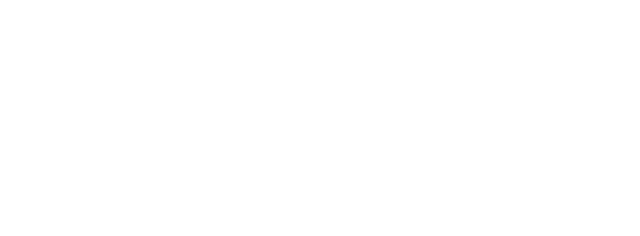
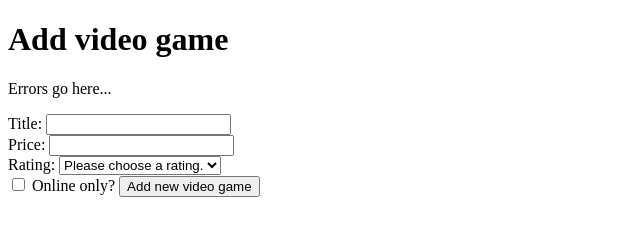
Before and after one commit to DOOMNOTRON/AddProduct, a plain HTML site: page index.html in a window 1280 px wide. Shown: the whole page, without its empty margins (0-640 px from the left). Drawn offline with Linux system fonts and the light colour scheme.

Commit message:
Created basic add video game form

```diff
--- a/index.html
+++ b/index.html
@@ -8,5 +8,35 @@
 </head>
 <body>
 
+    <h1>Add video game</h1>
+
+    <div id="validation-summary">
+        <p>Errors go here...</p>
+    </div>
+
+    <form action="">
+        <label for="title">Title: </label>
+        <input id ="title" type="text">
+        <br>
+
+        <label for="price">Price: </label>
+        <input id ="price" type="text">
+        <br>
+
+        <label for="rating">Rating: </label>
+        <select name="" id="rating">
+            <option>Please choose a rating.</option>
+            <option>E</option>
+            <option>T</option>
+            <option>M</option>
+        </select>
+        <br>
+
+        <input type="checkbox" name="" id="online">
+        <label for="online">Online only?</label>
+
+        <input type="button" value="Add new video game">
+
+    </form>
 </body>
 </html>
```
